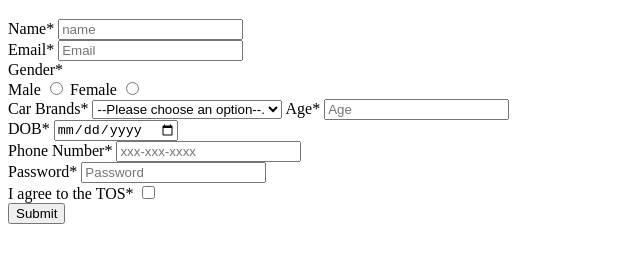
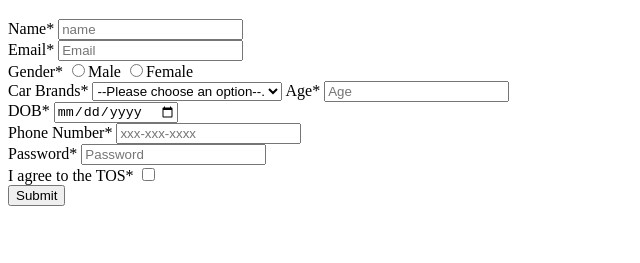
Before and after one commit to acciojob/signup-form-car-harshal1714, a website: page main.html in a window 1280 px wide. Shown: the part 61-324 px from the top of the page, without its empty margins (0-640 px from the left). Drawn offline with Linux system fonts and the light colour scheme.

Commit message:
created a submission

```diff
--- a/main.html
+++ b/main.html
@@ -17,11 +17,9 @@
 <label for="email">Email*</label>
 <input type="email" id="email" name="email" placeholder="Email" required><br>
 
-<label for="gender">Gender*</label><br>
-<label for="gender_m">Male</label>
-<input type="radio" id="gender_m" name=gender required>
-<label for="gender_f">Female</label>
-<input type="radio" id="gender_f" name=gender required><br>
+<label for="gender">Gender*</label>
+			<input type="radio" name="gender" id="#gender_m" required>Male
+			<input type="radio" name="gender" id="#gender_f" required>Female<br>
 
 <label for="cars">Car Brands*</label>
 <select>
```
